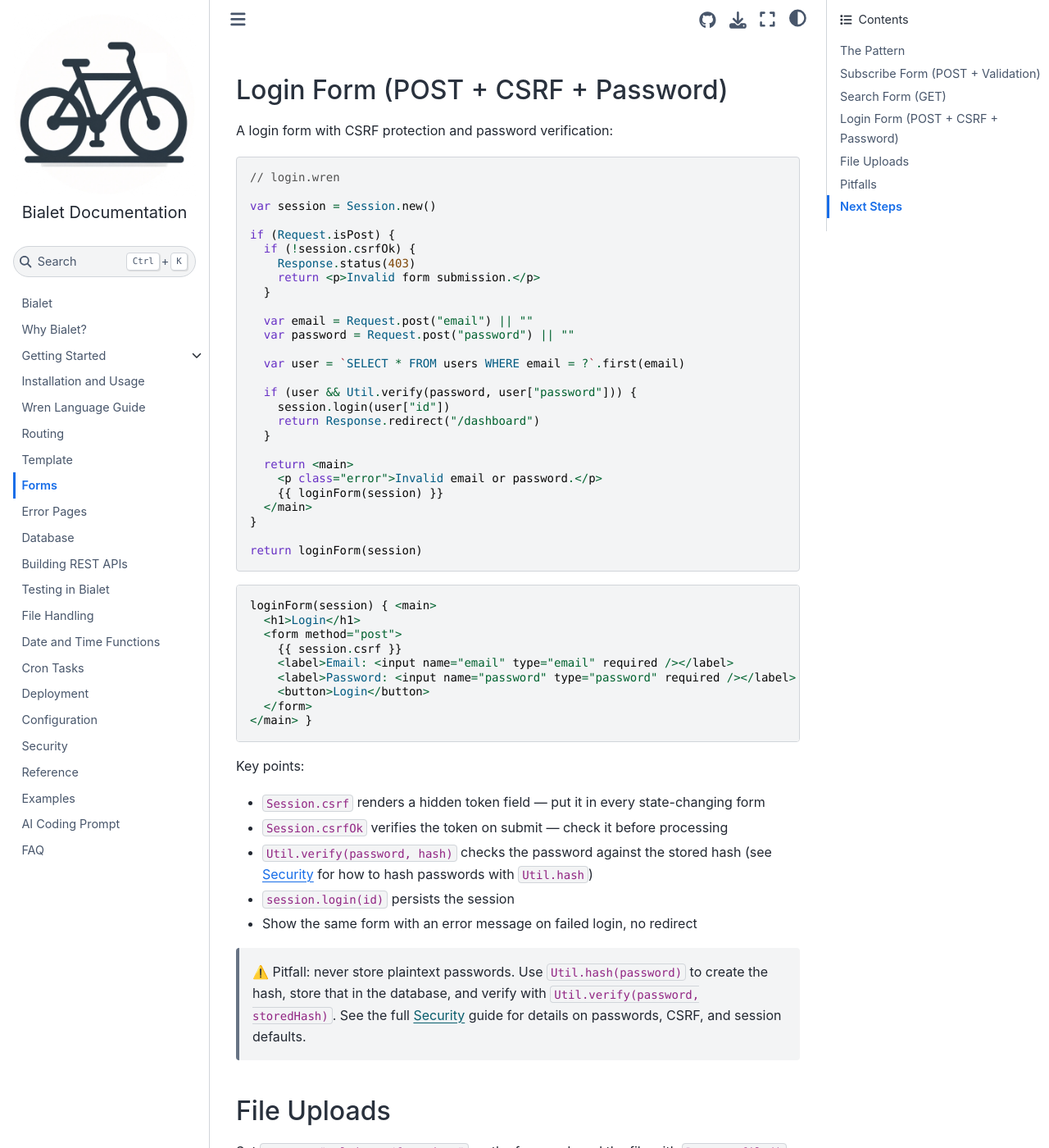
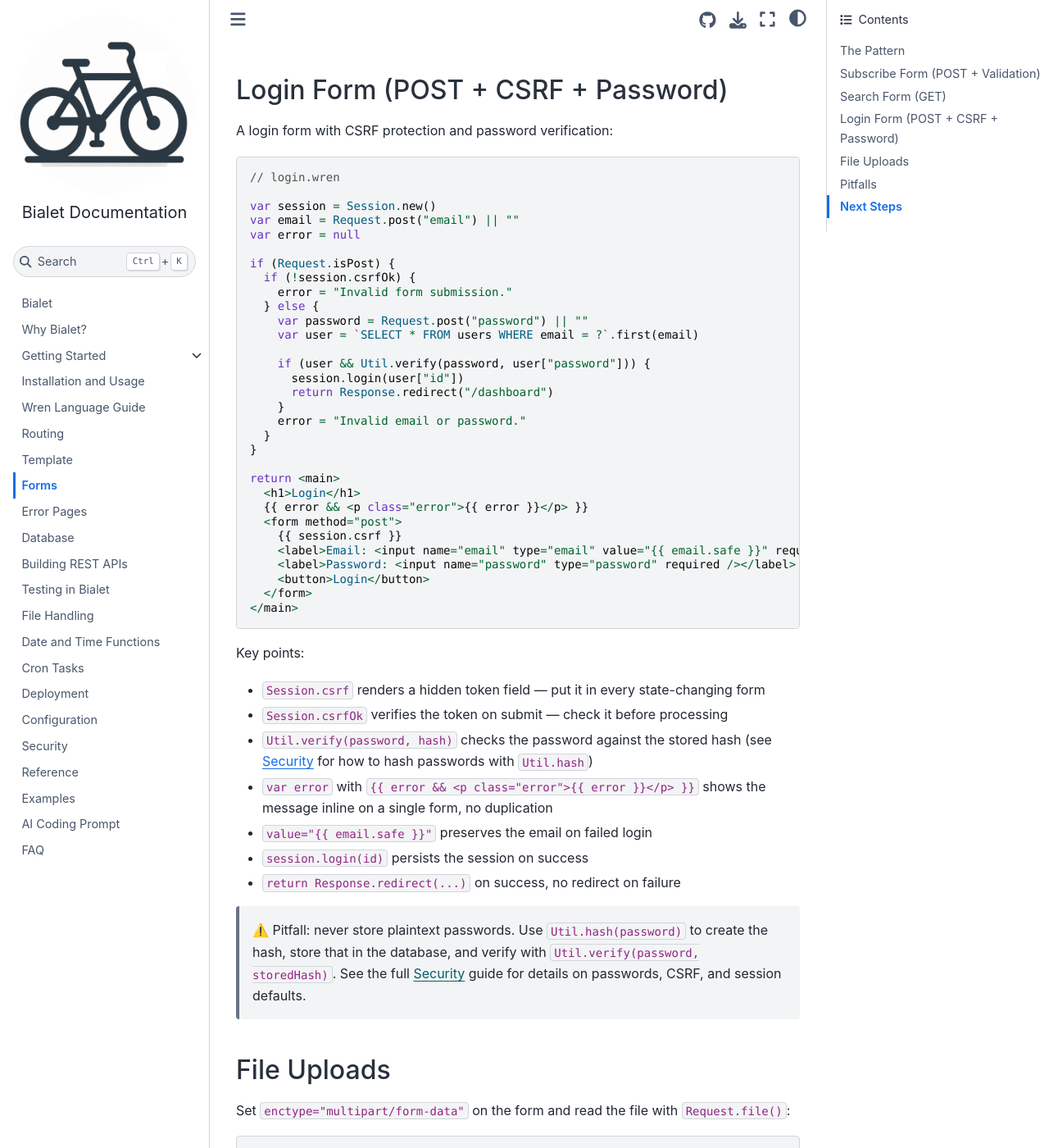
Before and after one commit to bialet/bialet, a Sphinx documentation site: the page built from docs/forms.md, in a window 1280 px wide and 1400 px high, scrolled down 2486 px. Shown: the whole window at 82% size. Built offline with Sphinx 7.4.7 and the Sphinx Book theme 1.1.4, drawn with Linux system fonts in a browser that asks for light colours; the version number could not be read and is left out.

Commit message:
docs: use error variable pattern consistently in login form, preserve email value

````diff
--- a/docs/forms.md
+++ b/docs/forms.md
@@ -119,42 +119,34 @@
 // login.wren
 
 var session = Session.new()
+var email = Request.post("email") || ""
+var error = null
 
 if (Request.isPost) {
   if (!session.csrfOk) {
-    Response.status(403)
-    return <p>Invalid form submission.</p>
+    error = "Invalid form submission."
+  } else {
+    var password = Request.post("password") || ""
+    var user = `SELECT * FROM users WHERE email = ?`.first(email)
+
+    if (user && Util.verify(password, user["password"])) {
+      session.login(user["id"])
+      return Response.redirect("/dashboard")
+    }
+    error = "Invalid email or password."
   }
-
-  var email = Request.post("email") || ""
-  var password = Request.post("password") || ""
-
-  var user = `SELECT * FROM users WHERE email = ?`.first(email)
-
-  if (user && Util.verify(password, user["password"])) {
-    session.login(user["id"])
-    return Response.redirect("/dashboard")
-  }
-
-  return <main>
-    <p class="error">Invalid email or password.</p>
-    {{ loginForm(session) }}
-  </main>
 }
 
-return loginForm(session)
-```
-
-```wren
-loginForm(session) { <main>
+return <main>
   <h1>Login</h1>
+  {{ error && <p class="error">{{ error }}</p> }}
   <form method="post">
     {{ session.csrf }}
-    <label>Email: <input name="email" type="email" required /></label>
+    <label>Email: <input name="email" type="email" value="{{ email.safe }}" required /></label>
     <label>Password: <input name="password" type="password" required /></label>
     <button>Login</button>
   </form>
-</main> }
+</main>
 ```
 
 Key points:
@@ -163,8 +155,11 @@
 - `Session.csrfOk` verifies the token on submit — check it before processing
 - `Util.verify(password, hash)` checks the password against the stored hash
   (see [Security](security.md) for how to hash passwords with `Util.hash`)
-- `session.login(id)` persists the session
-- Show the same form with an error message on failed login, no redirect
+- `var error` with `{{ error && <p class="error">{{ error }}</p> }}` shows
+  the message inline on a single form, no duplication
+- `value="{{ email.safe }}"` preserves the email on failed login
+- `session.login(id)` persists the session on success
+- `return Response.redirect(...)` on success, no redirect on failure
 
 > ⚠️ Pitfall: never store plaintext passwords. Use `Util.hash(password)` to
 > create the hash, store that in the database, and verify with
````
